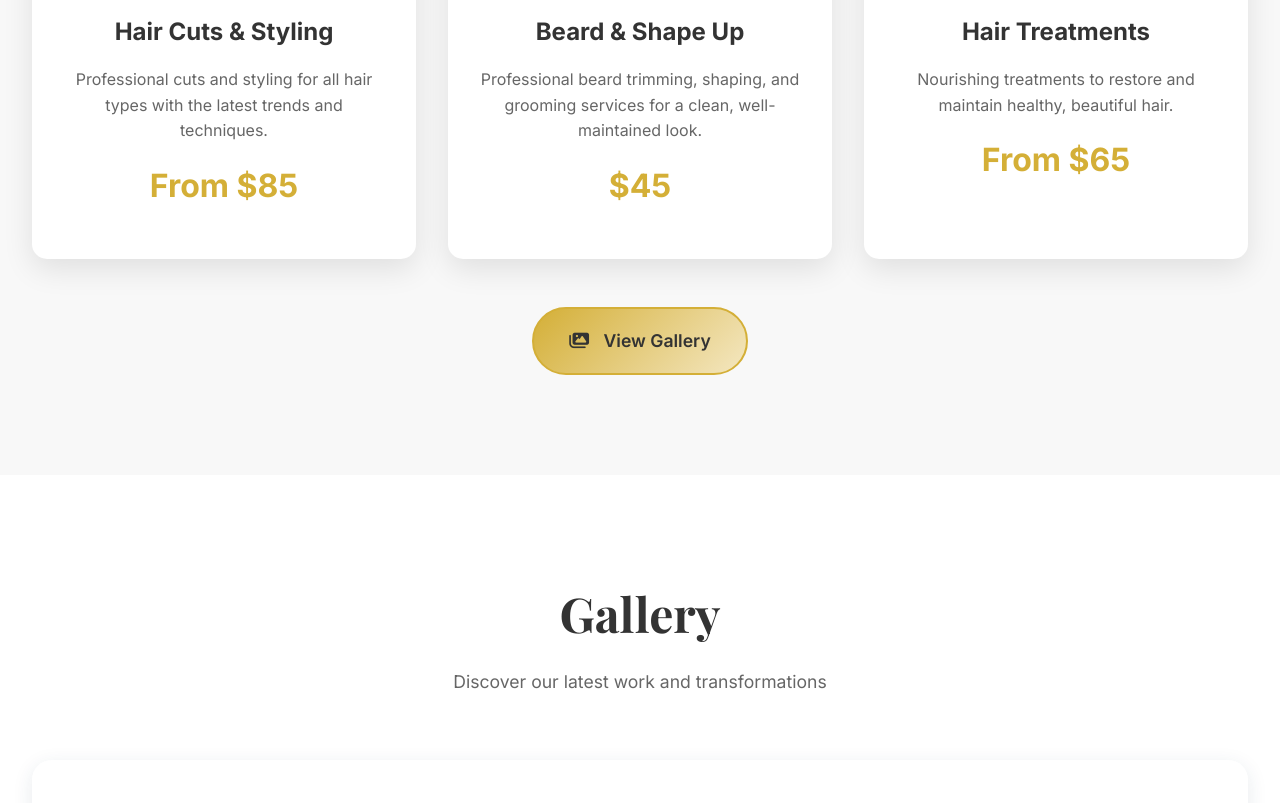
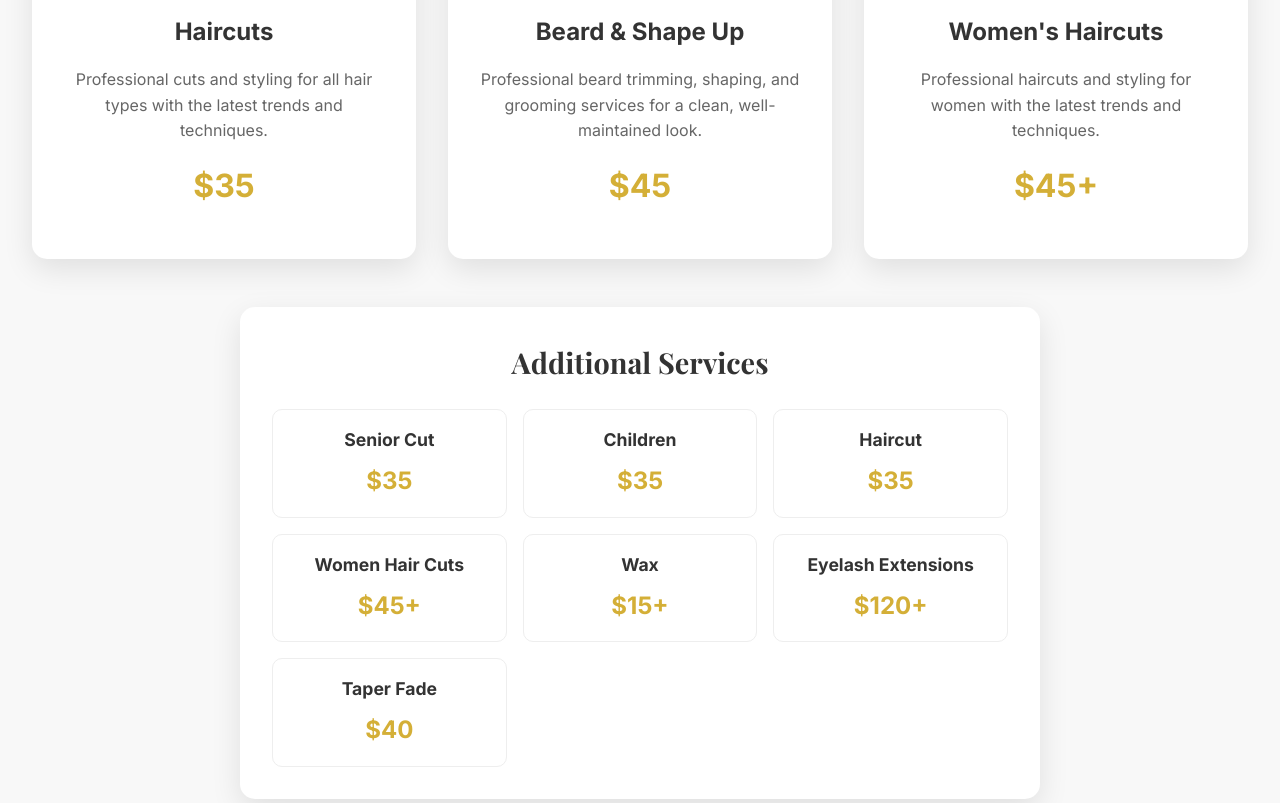
Before and after one commit to velezhairluxuryw/velezhairluxuryw.github.io, a plain HTML site: page index.html in a window 1280 px wide. Shown: the part 1861-2664 px from the top of the page. Drawn offline with nearby package versions, Linux system fonts and the light colour scheme.

Commit message:
Add files via upload

```diff
--- a/index.html
+++ b/index.html
@@ -88,9 +88,9 @@
                 <div class="service-card">
                     <img src="salonimgs/salonradiantpic2.jpg" alt="Hair Cuts & Styling" class="service-image">
                     <div class="service-icon"><i class="fas fa-cut"></i></div>
-                    <h3>Hair Cuts & Styling</h3>
+                    <h3>Haircuts</h3>
                     <p>Professional cuts and styling for all hair types with the latest trends and techniques.</p>
-                    <div class="price">From $85</div>
+                    <div class="price">$35</div>
                 </div>
                 <div class="service-card">
                     <img src="salonimgs/salonradiantpic14.png" alt="Beard & Shape Up" class="service-image">
@@ -100,19 +100,48 @@
                     <div class="price">$45</div>
                 </div>
                 <div class="service-card">
-                    <img src="salonimgs/salonradiantpic4.jpg" alt="Hair Treatments" class="service-image">
+                    <img src="salonimgs/salonradiantpic4.jpg" alt="Women's Haircuts" class="service-image">
                     <div class="service-icon"><i class="fas fa-spa"></i></div>
-                    <h3>Hair Treatments</h3>
-                    <p>Nourishing treatments to restore and maintain healthy, beautiful hair.</p>
-                    <div class="price">From $65</div>
+                    <h3>Women's Haircuts</h3>
+                    <p>Professional haircuts and styling for women with the latest trends and techniques.</p>
+                    <div class="price">$45+</div>
                 </div>
 
             </div>
             <div style="text-align: center; margin-top: 3rem;">
-                <a href="#gallery" class="btn btn-primary" style="font-size: 1.1rem; padding: 18px 35px; background: linear-gradient(135deg, var(--accent), #f4e7c1); color: var(--dark); border: 2px solid var(--accent);">
-                    <i class="fas fa-images" style="margin-right: 10px;"></i>
-                    View Gallery
-                </a>
+                <div style="background: white; border-radius: 15px; padding: 2rem; box-shadow: 0 10px 30px rgba(0,0,0,0.1); max-width: 800px; margin: 0 auto;">
+                    <h3 style="font-family: 'Playfair Display', serif; font-size: 1.8rem; margin-bottom: 1.5rem; color: var(--dark);">Additional Services</h3>
+                    <div style="display: grid; grid-template-columns: repeat(auto-fit, minmax(200px, 1fr)); gap: 1rem; text-align: center;">
+                        <div style="padding: 1rem; border: 1px solid #eee; border-radius: 10px;">
+                            <h4 style="font-size: 1.1rem; margin-bottom: 0.5rem; color: var(--dark);">Senior Cut</h4>
+                            <p style="font-size: 1.5rem; font-weight: 700; color: var(--accent);">$35</p>
+                        </div>
+                        <div style="padding: 1rem; border: 1px solid #eee; border-radius: 10px;">
+                            <h4 style="font-size: 1.1rem; margin-bottom: 0.5rem; color: var(--dark);">Children</h4>
+                            <p style="font-size: 1.5rem; font-weight: 700; color: var(--accent);">$35</p>
+                        </div>
+                        <div style="padding: 1rem; border: 1px solid #eee; border-radius: 10px;">
+                            <h4 style="font-size: 1.1rem; margin-bottom: 0.5rem; color: var(--dark);">Haircut</h4>
+                            <p style="font-size: 1.5rem; font-weight: 700; color: var(--accent);">$35</p>
+                        </div>
+                        <div style="padding: 1rem; border: 1px solid #eee; border-radius: 10px;">
+                            <h4 style="font-size: 1.1rem; margin-bottom: 0.5rem; color: var(--dark);">Women Hair Cuts</h4>
+                            <p style="font-size: 1.5rem; font-weight: 700; color: var(--accent);">$45+</p>
+                        </div>
+                        <div style="padding: 1rem; border: 1px solid #eee; border-radius: 10px;">
+                            <h4 style="font-size: 1.1rem; margin-bottom: 0.5rem; color: var(--dark);">Wax</h4>
+                            <p style="font-size: 1.5rem; font-weight: 700; color: var(--accent);">$15+</p>
+                        </div>
+                        <div style="padding: 1rem; border: 1px solid #eee; border-radius: 10px;">
+                            <h4 style="font-size: 1.1rem; margin-bottom: 0.5rem; color: var(--dark);">Eyelash Extensions</h4>
+                            <p style="font-size: 1.5rem; font-weight: 700; color: var(--accent);">$120+</p>
+                        </div>
+                        <div style="padding: 1rem; border: 1px solid #eee; border-radius: 10px;">
+                            <h4 style="font-size: 1.1rem; margin-bottom: 0.5rem; color: var(--dark);">Taper Fade</h4>
+                            <p style="font-size: 1.5rem; font-weight: 700; color: var(--accent);">$40</p>
+                        </div>
+                    </div>
+                </div>
             </div>
         </div>
     </section>
@@ -188,8 +217,8 @@
             <div class="about-content">
                 <div class="about-text">
                     <h2>About Velez Hair Luxury</h2>
-                    <p>We are a business in beauty and all that it stands for. We have over 30 years in experience and strive to give you the best service and image for you and your lifestyle. Come try us out! Beauty services for the whole family!</p>
-                    <p>Our talented team offers comprehensive beauty services including haircuts, beard grooming, makeovers, hair coloring, makeup application, and elegant styling for all ages. We specialize in creating fancy styles and transformations that enhance your natural beauty and boost your confidence. Every stylist brings their unique expertise to ensure you receive personalized attention and exceptional results. We use only the highest quality products to protect and nourish your hair while achieving stunning looks. Our welcoming atmosphere makes every visit feel like spending time with family, where your comfort and satisfaction are our top priorities. We invite you to experience the difference that three decades of passion and dedication can make in your beauty journey.</p>
+                    <p>We are a business in beauty and all that it stands for. We have over 30 years in experience and strive to give you the best service and image for you and your lifestyle. Come try us out! Beauty services for the whole family! Our talented team offers comprehensive beauty services including haircuts, beard grooming, makeovers, hair coloring, makeup application, and elegant styling for all ages. We specialize in creating fancy styles and transformations that enhance your natural beauty and boost your confidence.</p>
+                    <p>Every stylist brings their unique expertise to ensure you receive personalized attention and exceptional results. We use only the highest quality products to protect and nourish your hair while achieving stunning looks. Our welcoming atmosphere makes every visit feel like spending time with family, where your comfort and satisfaction are our top priorities. We invite you to experience the difference that three decades of passion and dedication can make in your beauty journey.</p>
                 </div>
                 <div style="height: 500px; background: linear-gradient(135deg, rgba(212, 175, 55, 0.8), rgba(244, 231, 193, 0.8)), url('salonimgs/salonradiantpic2.jpg'); background-size: cover; background-position: center; border-radius: 15px; display: flex; align-items: center; justify-content: center; color: white; font-size: 2rem; position: relative; overflow: hidden;">
                     <div style="position: relative; z-index: 2; text-align: center;">
@@ -266,7 +295,6 @@
                         <li><a href="#services">Hair Cuts & Styling</a></li>
                         <li><a href="#services">Hair Coloring</a></li>
                         <li><a href="#services">Hair Treatments</a></li>
-                        <li><a href="#services">Bridal Services</a></li>
                     </ul>
                 </div>
                 <div class="footer-section">
--- a/styles.css
+++ b/styles.css
@@ -76,7 +76,7 @@ body { font-family: 'Inter', sans-serif; line-height: 1.6; color: var(--dark); }
         overflow: hidden;
         background: rgba(255, 255, 255, 0.8);
         border-radius: 20px;
-    padding: 50px 0;
+        padding: 2px 0;
         box-shadow: 0 5px 20px rgba(26, 54, 93, 0.1);
     }
 
```
Lines whose indentation alone changed are shown as unchanged.
